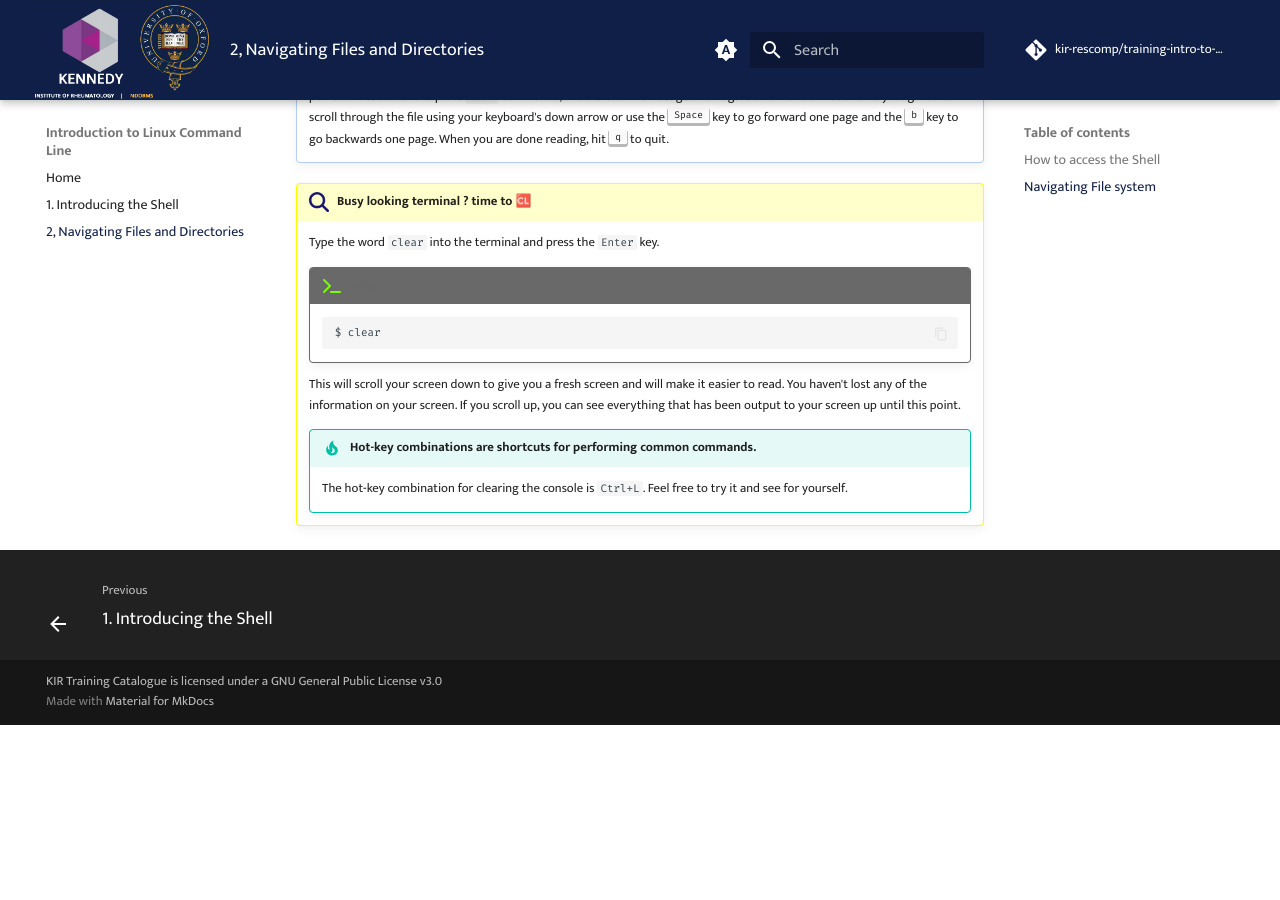
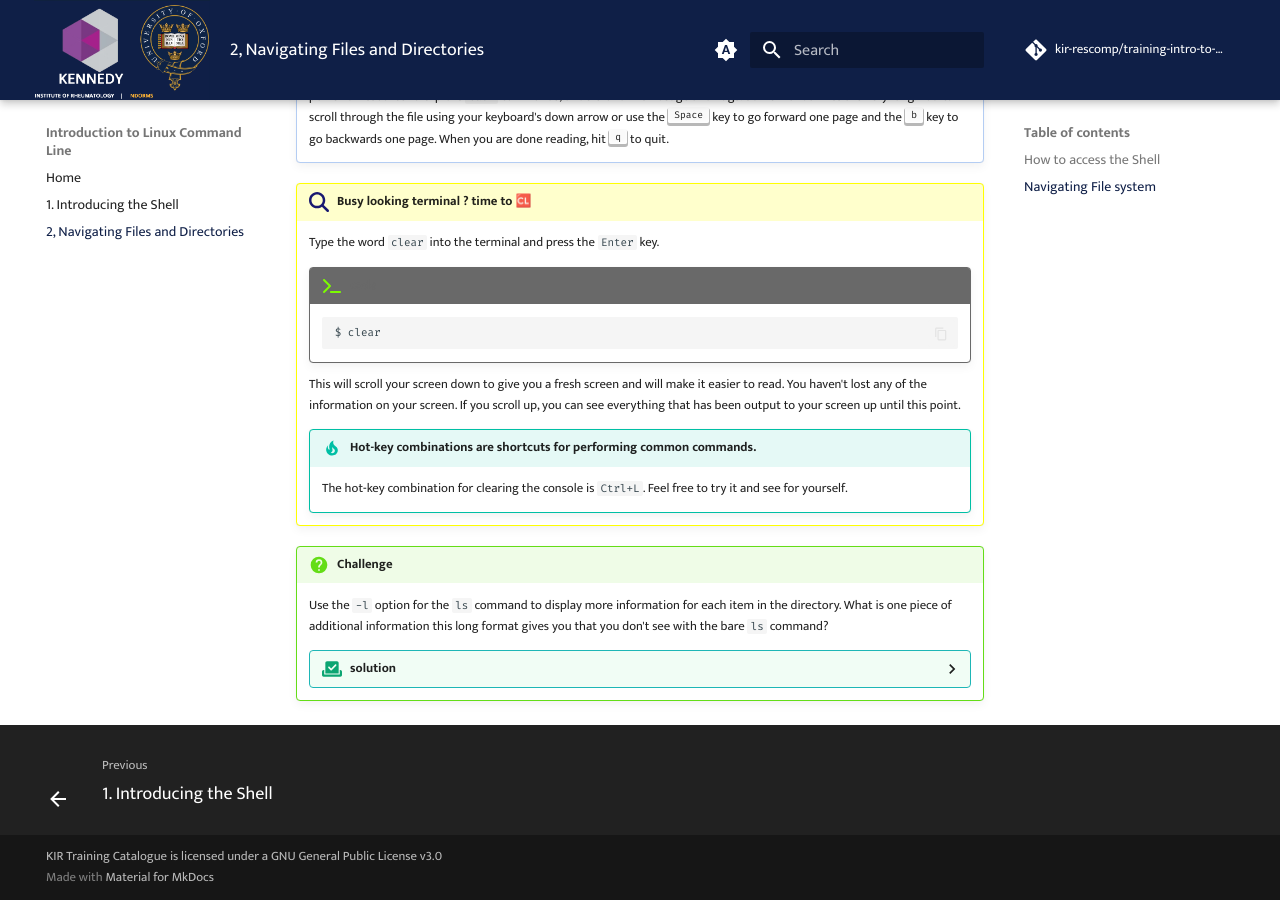
Before and after one commit to kir-rescomp/training-intro-to-linux-cli, an MkDocs documentation site: the page built from docs/1_navigating_files_and_dirs.md, in a window 1280 px wide and 900 px high, scrolled down 2469 px. Built offline with MkDocs 1.6.1 and Material for MkDocs 9.7.7, drawn with Linux system fonts in a browser that asks for light colours; comment, search, counter and statistics services are not loaded; before the commit the page ends 3194 px from its top, so only the background shows below that.

````diff
--- a/docs/1_navigating_files_and_dirs.md
+++ b/docs/1_navigating_files_and_dirs.md
@@ -130,3 +130,26 @@
     !!! tip "Hot-key combinations are shortcuts for performing common commands."
 
         The hot-key combination for clearing the console is `Ctrl+L`. Feel free to try it and see for yourself.
+
+
+!!! question "Challenge"
+
+    Use the `-l` option for the `ls` command to display more information for each item
+    in the directory. What is one piece of additional information this long format
+    gives you that you don't see with the bare `ls` command?
+
+    ??? check-to-slot "solution"
+
+        ```bash
+        $ ls -l
+        ```
+
+        ```output
+        total 8
+        drwxr-x--- 2 training training 4096 Jul 30  2015 sra_metadata
+        drwxr-xr-x 2 training training 4096 Nov 15  2017 untrimmed_fastq
+        ```
+
+        The additional information given includes the name of the owner of the file,
+        when the file was last modified, and whether the current user has permission
+        to read and write to the file.
````
Also changed, not shown: docs/index.md (+2 -3 lines).
